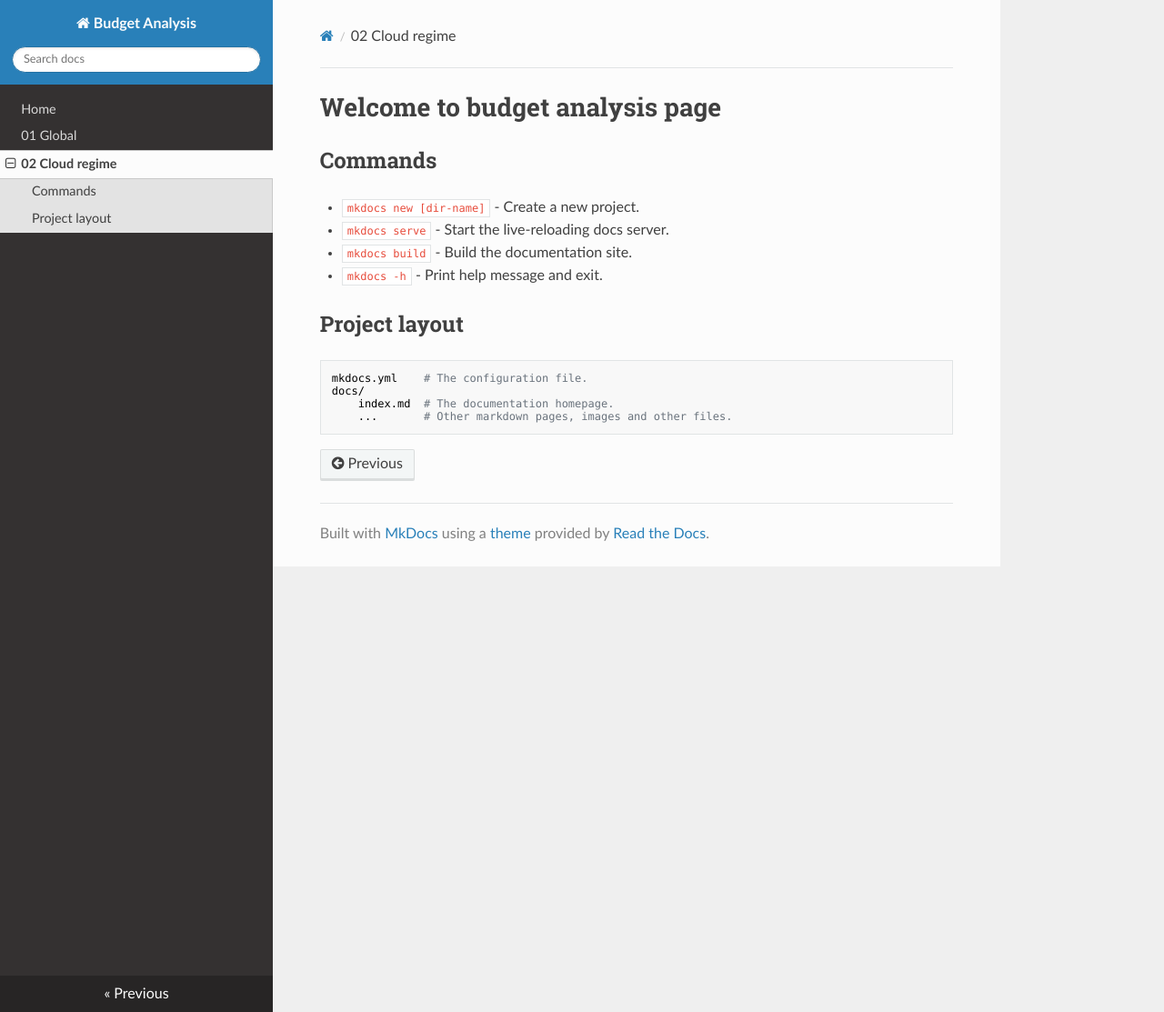
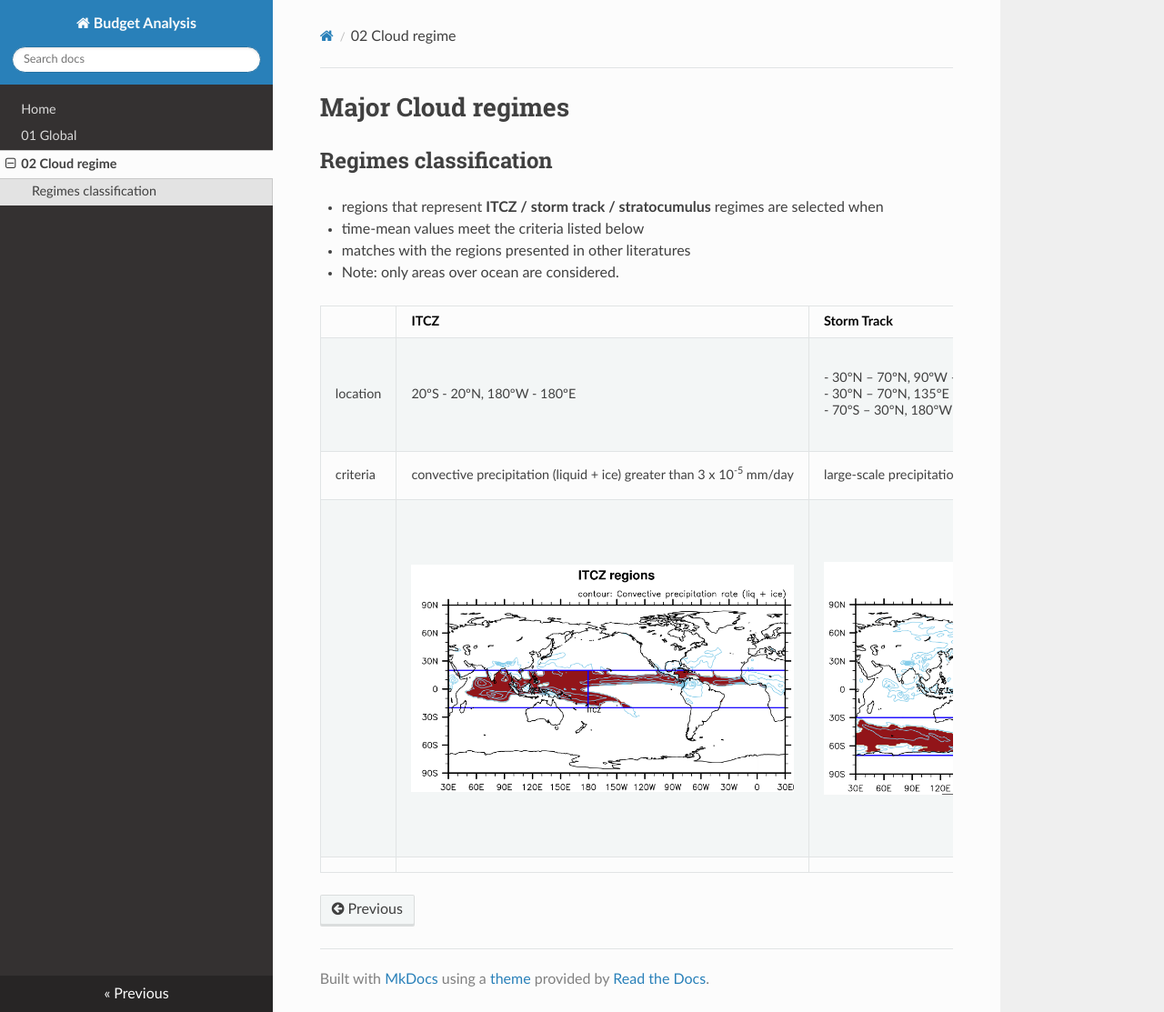
Before and after one commit to AhHyunKimPNNL/budgetanal, an MkDocs documentation site: the page built from docs/02_cloud_regime.md, in a window 1280 px wide and 1113 px high. Shown: the whole window at 91% size. Built offline with MkDocs 1.6.1, drawn with Linux system fonts in a browser that asks for light colours; nearby versions of some CDN libraries; old or Windows-style settings are respelled for this version of MkDocs.

Commit message:
add major cloud regimes

```diff
--- a/docs/02_cloud_regime.md
+++ b/docs/02_cloud_regime.md
@@ -1,15 +1,14 @@
-# Welcome to budget analysis page
+# Major Cloud regimes
 
-## Commands
+## Regimes classification
+* regions that represent **ITCZ / storm track / stratocumulus** regimes are selected when
+  - time-mean values meet the criteria listed below
+  - matches with the regions presented in other literatures
+* Note: only areas over ocean are considered.
 
-* `mkdocs new [dir-name]` - Create a new project.
-* `mkdocs serve` - Start the live-reloading docs server.
-* `mkdocs build` - Build the documentation site.
-* `mkdocs -h` - Print help message and exit.
-
-## Project layout
-
-    mkdocs.yml    # The configuration file.
-    docs/
-        index.md  # The documentation homepage.
-        ...       # Other markdown pages, images and other files.
+|       | ITCZ | Storm Track | Stratocumulus |
+|-------|------|-------------|---------------|
+|location | 20ºS - 20ºN, 180ºW - 180ºE |- 30ºN – 70ºN, 90ºW – 0(North Atlantic)<br> - 30ºN – 70ºN, 135ºE – 120ºW (North Pacific)<br> - 70ºS – 30ºN, 180ºW – 180ºE (Southern Ocean) | - 10ºN – 25ºN, 150ºW – 120ºW (California)<br> - 25ºS – 5ºS, 105ºW – 80ºW (Peru - stratocumulus)<br> - 25ºS – 5ºS, 130ºW – 105ºW (Peru - trade cumulus)<br> - 25ºS - 10ºS, 80ºE – 110ºE (Australia)<br> - 30ºS - 0., 20ºW – 10ºE (Nambian)<br> - 20ºN – 50ºN, 40ºW – 15ºW (Canary) |
+|criteria |convective precipitation (liquid + ice) greater than 3 x 10<sup>-5</sup> mm/day |large-scale precipitation (liquid + ice) greater than 2 x 10<sup>-5</sup> mm/day | regions with low-level cloud fraction greater than 30%<br> (trade cumulus region: regions with relatively less low-level cloud fraction than stratocumulus regions)|
+| |![ITCZ](img/02_01_ITCZ_region.png) |![Storm Track](img/02_02_stormtrack.png) |![Stratocumulus](img/02_03_stratocumulus.png)|
+| | | | |
```
Also changed, not shown: docs/img/02_01_ITCZ_region.png (added), docs/img/02_02_stormtrack.png (added), docs/img/02_03_stratocumulus.png (added), 1 other file.
